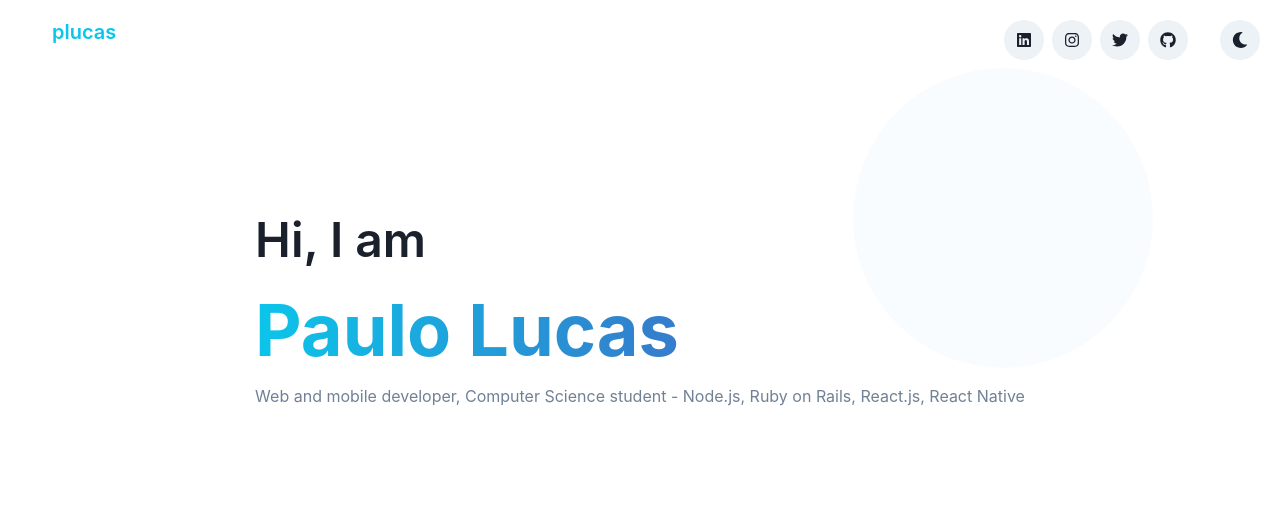
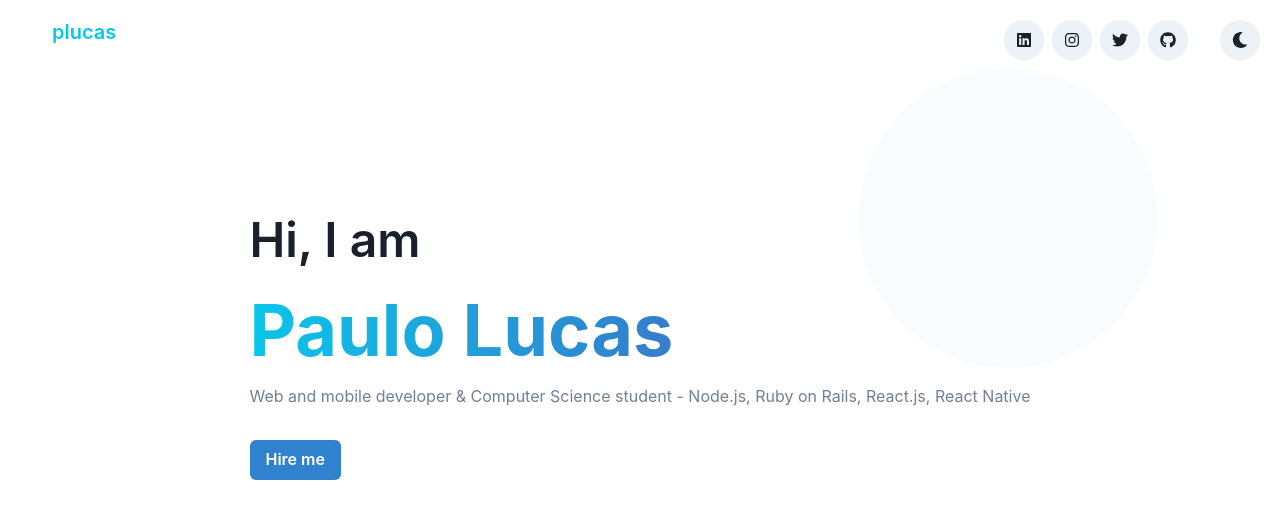
Before and after one commit to paulo-lucas/portifolio, a React (Create React App) app: page / in a window 1280 px wide. Shown: the top 518 px of the page. Built offline with nearby package versions, Linux system fonts and the light colour scheme.

Commit message:
header component consuming content.json

```diff
--- a/src/components/Header.js
+++ b/src/components/Header.js
@@ -1,3 +1,4 @@
+import React from "react";
 import {
     Box,
     Text,
@@ -5,15 +6,17 @@ import {
     Flex,
     Stack,
     useColorMode,
-    useMediaQuery
-} from '@chakra-ui/react'
-import React from 'react'
+    useMediaQuery,
+    Button
+} from "@chakra-ui/react";
+import { header } from "content.json"
 
 function Header() {
     const { colorMode } = useColorMode();
     const isDark = colorMode === "dark";
+    const [isNotSmallerScreen] = useMediaQuery("(min-width:600px)");
 
-    const [isNotSmallerScreen] = useMediaQuery("(min-width:600px)");
+    const { beforeName, name, bio, actionButton } = header;
 
     return <Stack>
         <Circle
@@ -36,7 +39,7 @@ function Header() {
                 <Text
                     fontSize="5xl"
                     fontWeight="semibold" >
-                    Hi, I am
+                    {beforeName}
                 </Text>
 
                 <Text
@@ -44,14 +47,20 @@ function Header() {
                     fontWeight="bold"
                     bgGradient="linear(to-r, cyan.400, blue.500, purple.600)"
                     bgClip="text" >
-                    Paulo Lucas
+                    {name}
                 </Text>
 
                 <Text
                     color={isDark ? "gray.200" : "gray.500"} >
-                    Web and mobile developer, Computer Science student - Node.js, Ruby on Rails, React.js, React Native
+                    {bio}
                 </Text>
 
+                <Button
+                    mt={8}
+                    colorScheme="blue"
+                    onClick={() => window.open(actionButton.action)} >
+                    {actionButton.text}
+                </Button>
             </Box>
         </Flex>
     </Stack>
```
